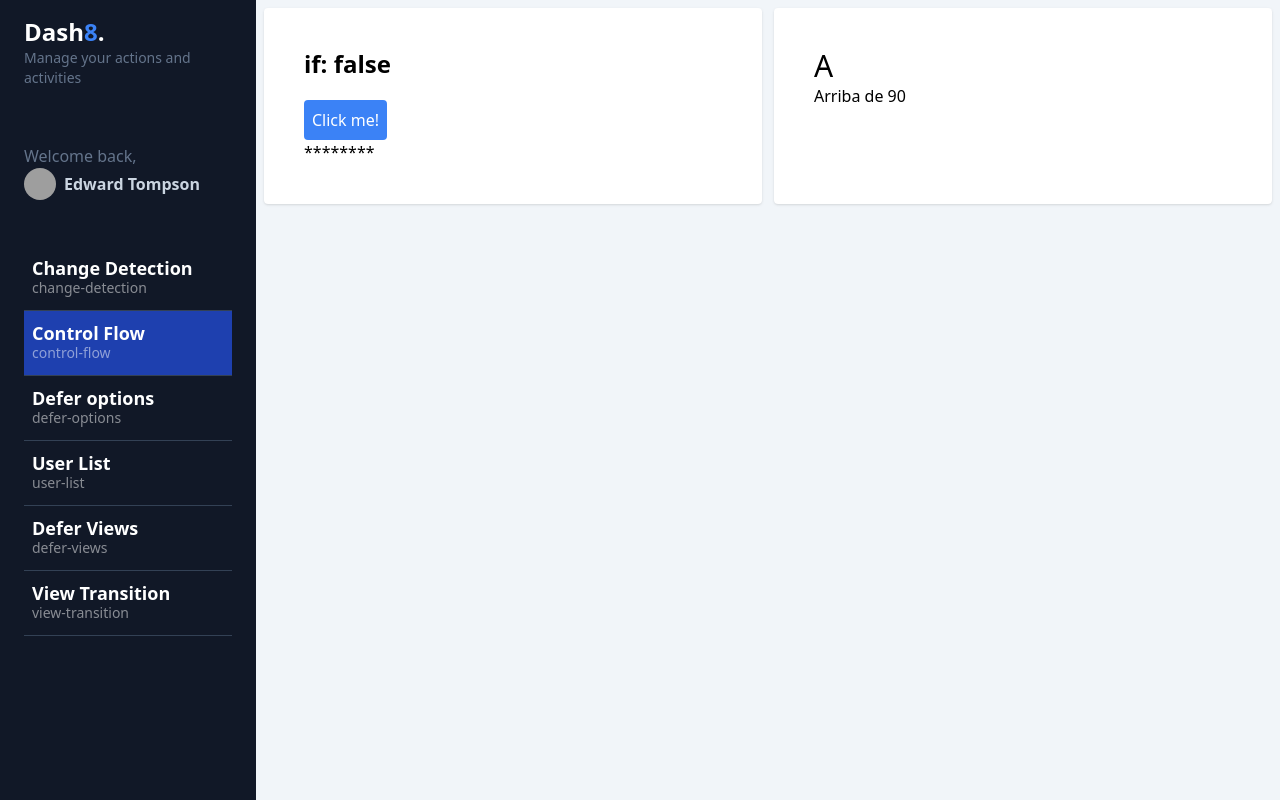
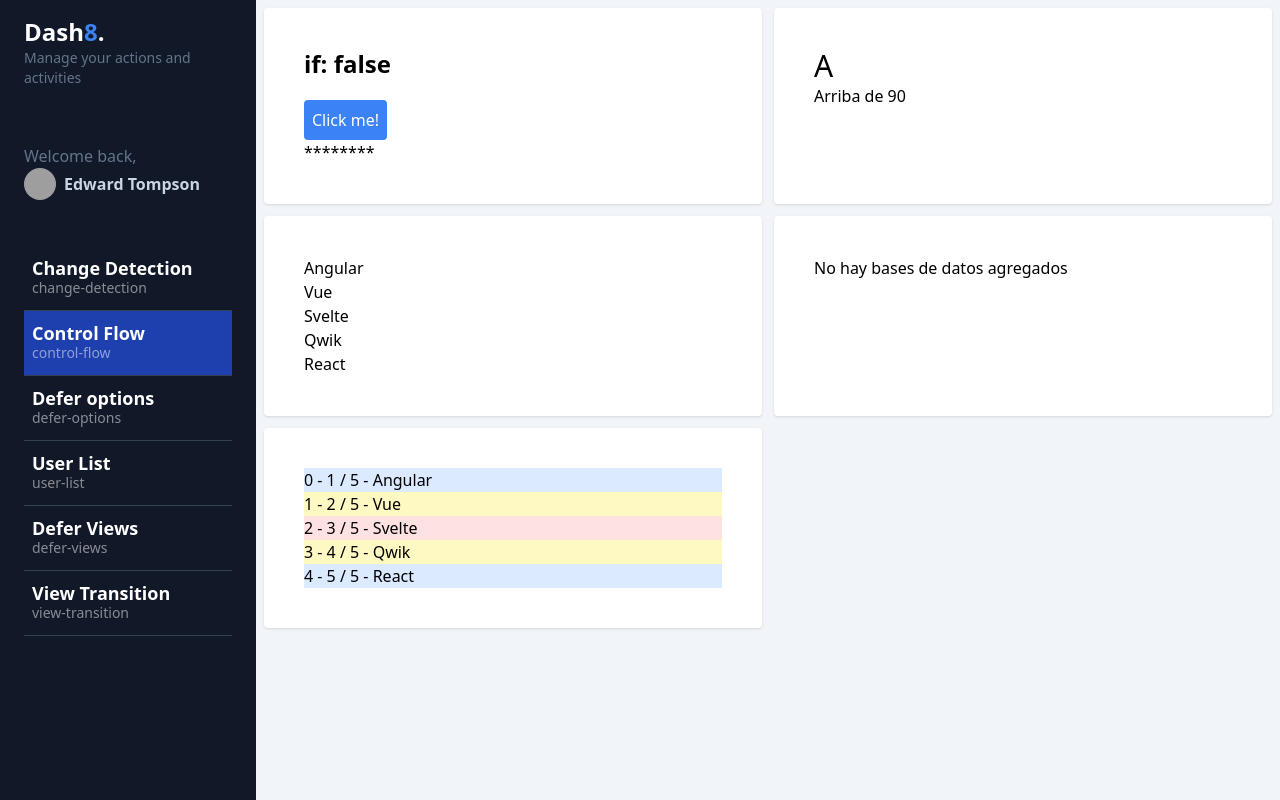
Before and after one commit to HugoMontes/my-dashboard, an Angular app: page /dashboard/control-flow in a window 1280 px wide. Built offline with nearby package versions, Linux system fonts and the light colour scheme; grey boxes are pictures that could not be loaded.

Commit message:
12. Control Flow | @For

```diff
--- a/src/app/dashboard/pages/control-flow/control-flow.component.html
+++ b/src/app/dashboard/pages/control-flow/control-flow.component.html
@@ -33,4 +33,44 @@
             }
         }
     </div>
+
+    <!-- ngFor @for -->
+    <div class="bg-white rounded shadow p-10">
+        <ul>
+            <!-- Mostrar array con datos -->
+            @for (framework of frameworks(); track $index) {
+                <li>{{framework}}</li>
+            }
+        </ul>
+    </div>
+    <div class="bg-white rounded shadow p-10">
+        <ul>
+            <!-- Mostrar array vacio -->
+            @for (database of databases(); track $index) {
+                <li>{{database}}</li>
+            } @empty {
+                <li>No hay bases de datos agregados</li>
+            }
+        </ul>
+    </div>
+    <div class="bg-white rounded shadow p-10">
+        <ul>
+            <!-- Mostrar otras variables de control que ofrece ngFor -->
+            <!-- Por ejemplo mostar el indice -->
+            <!-- Por ejemplo mostar cantidad de elementos -->
+            <!-- Pintar de rojo si el indice del elemento es par y no es ni el primero y el ultimo elemento -->
+            <!-- Pintar de amarrillo si el indice del elemento es impar y no es ni el primero y el ultimo elemento -->
+            <!-- Pintar de azul si el indice del elemento es el primero o es el ultimo -->
+            @for (framework of frameworks(); track frameworks; let i = $index,
+                    first = $first, last = $last, even =$even, odd = $odd, count = $count) {
+                <li [class] = "{
+                    'bg-red-100': even && !first && !last,
+                    'bg-yellow-100': odd && !first && !last,
+                    'bg-blue-100': first || last,
+                }">
+                    {{ i }} - {{ i + 1 }} / {{ count }} - {{ framework }}
+                </li>
+            }
+        </ul>
+    </div>
 </section>
--- a/src/app/dashboard/pages/control-flow/control-flow.component.ts
+++ b/src/app/dashboard/pages/control-flow/control-flow.component.ts
@@ -1,7 +1,7 @@
 import { Component, signal } from '@angular/core';
 
 // Crear un tipo de dato que permite unicamente 3 valores
-type Grade = 'A'|'B'|'F';
+type Grade = 'A' | 'B' | 'F';
 
 @Component({
   standalone: true,
@@ -17,9 +17,14 @@ export default class ControlFlowComponent {
   // Crear una nueva señal de tipo Grade
   public grade = signal<Grade>('A');
 
+  // Crear una nueva señal con un array de strings
+  public frameworks = signal(['Angular', 'Vue', 'Svelte', 'Qwik', 'React']);
+
+  // Crear una nueva señal con un array vacio
+  public databases = signal([]);
+
   // Crear un metodo que cambia el valor de la señal
   public toggleContent() {
     this.showContent.update(value => !value);
   }
-
 }
```
